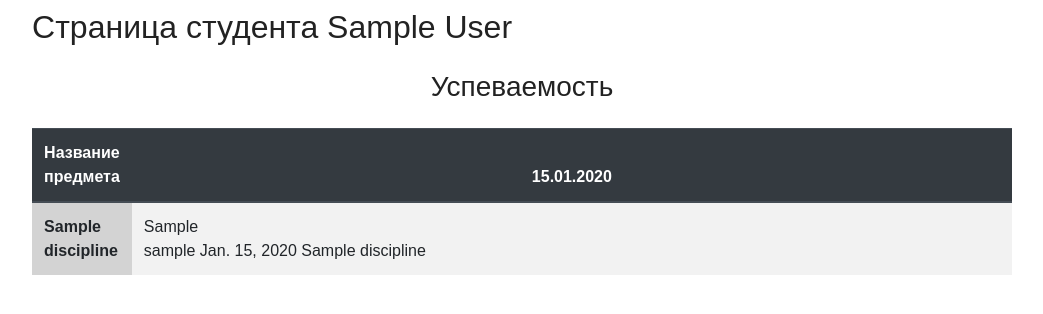
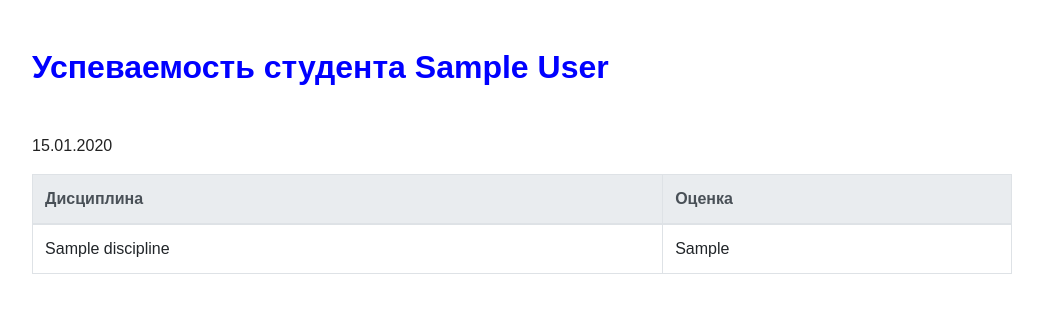
Before and after one commit to DinaraKA/group1_muk_crm, a Django app: page /personalgrades/1/ in a window 1280 px wide. Shown: the part 64-378 px from the top of the page, without its empty margins (118-1161 px from the left). Run offline with Django 3.2, Linux system fonts and the light colour scheme; tables that the repository leaves empty hold one stand-in row (values such as "Sample post"); parts of the project's set-up code (start-up, migrations or seed data) failed here and were passed over; some libraries are stand-ins or nearby versions.

Commit message:
#136 Создание персонального табеля успеваемости для студента.

```diff
--- a/requirements.txt
+++ b/requirements.txt
@@ -3,9 +3,11 @@ behave-django==1.3.0
 Django==2.2
 django-phone-field==1.8.0
 django-widget-tweaks==1.4.5
+isoweek==1.3.3
 parse==1.14.0
 parse-type==0.5.2
 Pillow==7.0.0
+pkg-resources==0.0.0
 pytz==2019.3
 selenium==3.141.0
 six==1.13.0
--- a/source/main/settings.py
+++ b/source/main/settings.py
@@ -41,7 +41,7 @@ INSTALLED_APPS = [
     'webapp',
     'accounts',
     'phone_field',
-    'behave_django'
+    'behave_django',
 ]
 
 MIDDLEWARE = [
--- a/source/webapp/models.py
+++ b/source/webapp/models.py
@@ -113,3 +113,6 @@ class Journal(models.Model):
         avg = count / len(grades)
         avg = round(avg, 1)
         return avg
+
+    class Meta:
+        ordering = ['date']
--- a/source/webapp/templates/base.html
+++ b/source/webapp/templates/base.html
@@ -1,4 +1,5 @@
 {% load staticfiles %}
+
 <!doctype html>
 <html lang="en">
 <head>
--- a/source/webapp/templates/personalgrades/personalgrades.html
+++ b/source/webapp/templates/personalgrades/personalgrades.html
@@ -1,42 +1,53 @@
 {% extends 'base.html' %}
+
 {% block title %}
     Дневник
 {% endblock %}
 
+
 {% block content %}
+    {% regroup profiles by date|date:"d.m.Y"  as profile_list %}
 
      <div class="container">
-        <h2 class="mt-2 mb-4">Страница студента {{ student.first_name}}  {{ student.last_name}} </h2>
-        <h3 class="mt-2 mb-4">Успеваемость</h3>
-        <table class="table table-striped mt-2">
+        <h2 class="mt-5 mb-5" style="color: blue; font-weight: bold">Успеваемость студента {{ student.first_name}}  {{ student.last_name}} </h2>
 
-          <thead class="thead-dark">
+
+    {% for profile in profile_list%}
+        <table class="table table-bordered mb-5 pb-4">
+            <thead class="thead-light">
                 <tr>
-              <th scope="col">Название предмета</th>
-              {% for object in profiles %}
-
-                <th scope="col" style="text-align:center;">{{object.date|date:'d.m.Y'}}</th>
-
-              {% endfor %}
+                    <th>Дисциплина</th>
+                    <th>Оценка</th>
                 </tr>
             </thead>
-
             <tbody>
-             {% for object in profiles %}
+                <p>{{ profile.grouper }}</p>
+                {% for day in profile.list %}
                     <tr>
-
-                <th scope="row" class="schedule-days">{{ object.discipline }}</th>
-                 {% for object in profiles %}
-                 <td>
-                      <p class="my-0">{{ object.grade }}</p>
-                 {{ object.student }}
-                 {{ object.date }}
-                 {{ object.discipline }}
-
-                 </td>
-                 {%  endfor %}
+                        <td>{{ day.discipline }}</td>
+                        <td>{{ day.grade }}</td>
                     </tr>
                 {% endfor %}
             </tbody>
         </table>
+    {%  endfor %}
+</div>
 {% endblock %}
+
+
+
+{#через tables2#}
+{#{% extends 'base.html' %}#}
+{#{% load render_table from django_tables2 %}#}
+{##}
+{#{% block title %}#}
+{#    Дневник#}
+{#{% endblock %}#}
+{##}
+{#{% block content %}#}
+{#     <div class="container">#}
+{#        <h2 class="mt-2 mb-4">Страница студента {{ student.first_name}}  {{ student.last_name}} </h2>#}
+{#        <h3 class="mt-2 mb-4">Успеваемость</h3>#}
+{#    #}
+{#    {% render_table table %}#}
+{#{% endblock %}#}
--- a/source/webapp/views/personalgrades_views.py
+++ b/source/webapp/views/personalgrades_views.py
@@ -1,13 +1,13 @@
 from django.contrib.auth.models import User
 from django.shortcuts import get_object_or_404
 from django.views.generic import DetailView
-from webapp.models import Journal, Discipline
+from webapp.models import Journal
 
 
 class PersonalGradesDetailView(DetailView):
     template_name = 'personalgrades/personalgrades.html'
     model = Journal
-    ordering = ['date']
+    ordering = ['discipline']
     context_object_name = 'journal'
 
 
@@ -15,70 +15,27 @@ class PersonalGradesDetailView(DetailView):
         context = super(PersonalGradesDetailView, self).get_context_data(**kwargs)
         pk = self.kwargs.get('pk')
         student_marks = Journal.objects.filter(student=pk)
-        print(student_marks)
         student = get_object_or_404(User, pk=pk)
-        disciplines_all = {}
-        # disciplines = Journal.objects.filter(discipline=disciplines_all)
-        for discipline_name in disciplines_all:
-            disciplines_all.update({
-                discipline_name[1]: self.discipline_array(discipline_name[0])
-            })
-            context['disciplines_all'] = disciplines_all
-            # context['english'] = self.discipline_array('English')
         context.update({
             'student': student,
             'profiles': student_marks,
-            'disciplines': Discipline.objects.all()
-
         })
         return context
-
-    # def get_student_discipline(self, **kwargs):
-    #     pk = self.kwargs.get('pk')
-    #
-    #     student = get_object_or_404(User, pk=pk)
-    #     # print(student)
-    #     disciplines = Journal.objects.filter(student__username=student)
-    #     # print(disciplines)
-    #     return disciplines
-
-    def discipline_array(self):
-        discipline = []
-
-
-
-    def discipline_array(self, discipline):
-        discipline_array = [[], [], [], [], [], [], [], []]
-        dis_obj = Journal.objects.filter(discipline=discipline)
-        i = 0
-        while i < 9:
-            try:
-                index = int(dis_obj[i].journal.date) - 1
-                discipline_array[index].append(dis_obj[i])
-            except:
-                pass
-            i += 1
-        return discipline_array
-
-    #     # def get_context_data(self, **kwargs):
-    # #     context = super(ScheduleView, self).get_context_data(**kwargs)
-    #     weekdays = {}
-    #     for day in DAY_CHOICES:
-    #         weekdays.update({
-    #             day[1]: self.day_array(day[0])
-    #         })
-    #     context['weekdays'] = weekdays
-    #     # context["monday"] = self.day_array('Monday')
-    #     # context['tuesday'] = self.day_array('Tuesday')
-    #     # context['wednesday'] = self.day_array('Wednesday')
-    #     # context['thursday'] = self.day_array('Thursday')
-    #     # context['friday'] = self.day_array('Friday')
-    #     # context['saturday'] = self.day_array('Saturday')
-    #     context['groups'] = Group.objects.filter(students=self.request.user)
-    #     context['teacher'] = Profile.objects.filter(role__name='Преподаватель', user__username=self.request.user)
-    #     context['days'] = DAY_CHOICES
-    #     context.update({
-    #         'lessons': Lesson.objects.all(),
-    #         # 'saturday_lesson': SaturdayLesson.objects.all(),
-    #     })
-    #     return context
+#
+# class PersonalGradesDetailView(SingleTableView):
+#     model = Journal
+#     template_name = 'personalgrades/personalgrades.html'
+#     context_object_name = 'journal'
+#     table_class = PersonalGradesTable
+#
+#     def get_queryset(self):
+#         pk = self.kwargs.get('pk')
+#         student = Journal.objects.filter(student=pk)
+#         return student
+#
+#     def get_context_data(self, **kwargs):
+#         context = super().get_context_data(**kwargs)
+#         pk = self.kwargs.get('pk')
+#         student = get_object_or_404(User, pk=pk)
+#         context['student'] = student
+#         return context
```
Also changed, not shown: source/webapp/tables.py (added, +31 -0 lines). Lines whose indentation alone changed are shown as unchanged.
